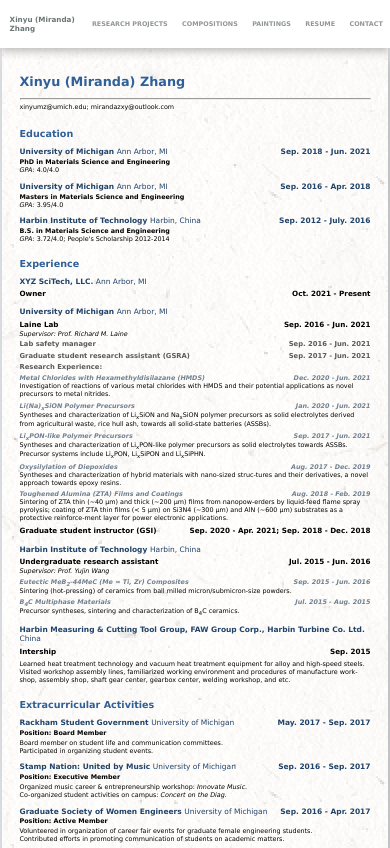
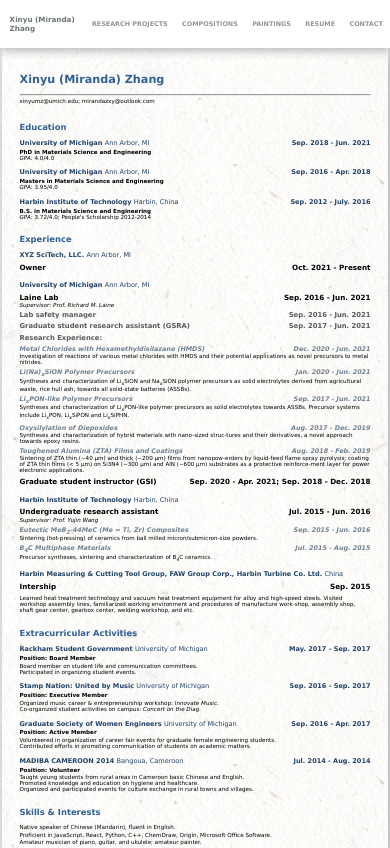
Before and after one commit to xinyumz/mirandaxyz, a React (Create React App) app: page /resume in a window 390 px wide. Shown: the top 848 px of the page. Built offline with nearby package versions, Linux system fonts and the light colour scheme.

Commit message:
file separation

```diff
--- a/src/App.css
+++ b/src/App.css
@@ -233,7 +233,7 @@
   }
 }
 
-@media (max-width: 400px) {
+@media (max-width: 460px) {
   .frontblock {
     font-size: 0.9rem;
   }
@@ -360,7 +360,7 @@
     height: 18rem;
   }
 }
-@media (max-width: 430px) {
+@media (max-width: 460px) {
   .pro-block {
     height: 65rem;
   }
--- a/src/App.js
+++ b/src/App.js
@@ -1,8 +1,8 @@
 import React from "react";
 import "./App.css";
-import Research from "./Research";
+import Research from "./research/Research";
 import Paintings from "./Paintings";
-import CV from "./CV";
+import CV from "./resume/CV";
 import { BrowserRouter, Route, Switch, Link } from "react-router-dom";
 import { Helmet } from "react-helmet";
 
--- a/src/Research.js
+++ b/src/research/Research.js
@@ -1,7 +1,7 @@
 import React from "react";
 import researchStyles from "./Research.module.css";
 import { Helmet } from "react-helmet";
-import { Header } from "./App";
+import { Header } from "../App";
 
 export default function Research() {
   return (
--- a/src/Research.module.css
+++ b/src/research/Research.module.css
@@ -24,22 +24,22 @@
   justify-content: center;
 }
 .LiSiON {
-  background-image: url(images/ResProCover.png);
+  background-image: url(../images/ResProCover.png);
   background-size: cover;
   margin: 0rem 2rem 4rem 2rem;
 }
 .LiPON {
-  background-image: url(images/ResProCover.png);
+  background-image: url(../images/ResProCover.png);
   background-size: cover;
   margin: 0rem 2rem 4rem 2rem;
 }
 .Oxysil {
-  background-image: url(images/ResProCover.png);
+  background-image: url(../images/ResProCover.png);
   background-size: cover;
   margin: 0rem 2rem 4rem 2rem;
 }
 .ZTA {
-  background-image: url(images/ResProCover.png);
+  background-image: url(../images/ResProCover.png);
   background-size: cover;
   margin: 0rem 2rem 4rem 2rem;
 }
--- a/src/CV.js
+++ b/src/resume/CV.js
@@ -1,8 +1,8 @@
 import React from "react";
 import CVStyles from "./CV.module.css";
 import { Helmet } from "react-helmet";
-import { Header } from "./App";
-import { experienceItems } from "./ResumeObjects";
+import { Header } from "../App";
+import { experienceItems } from "./CVObjects";
 
 class ResumeItem extends React.Component {
   render() {
--- a/src/CV.module.css
+++ b/src/resume/CV.module.css
@@ -2,7 +2,7 @@
   width: 62.5%;
   margin: 0 auto;
   margin-bottom: 3%;
-  background-image: url(images/CanvasWhite.png);
+  background-image: url(../images/CanvasWhite.png);
   background-repeat: repeat;
   padding-right: 4.5%;
   padding-left: 4.5%;
@@ -136,9 +136,9 @@
   }
 }
 
-@media (max-width: 450px) {
+@media (max-width: 460px) {
   .CV {
-    font-size: 0.4rem;
+    font-size: 0.35rem;
   }
   .experienceTitle {
     font-size: 0.45rem;
```
Also changed, not shown: src/resume/CVObjects.js (renamed from src/ResumeObjects.js).
